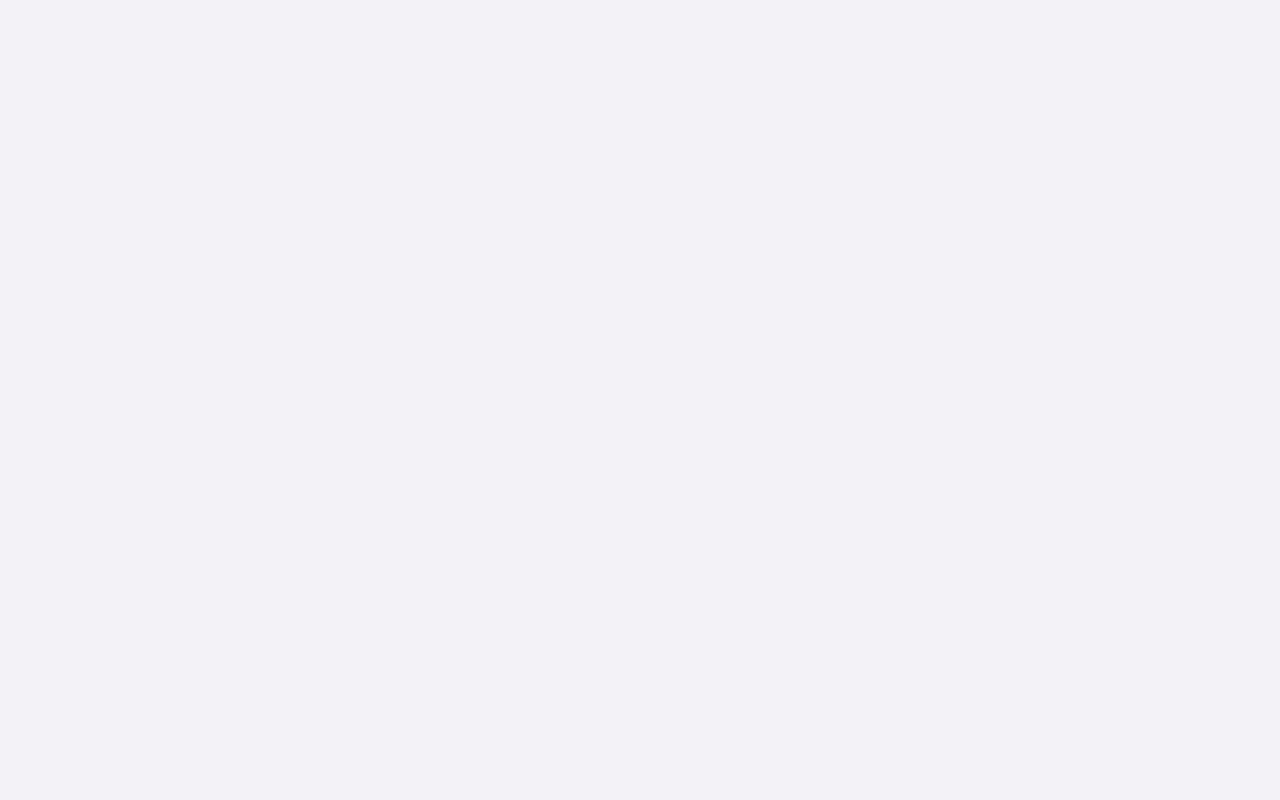
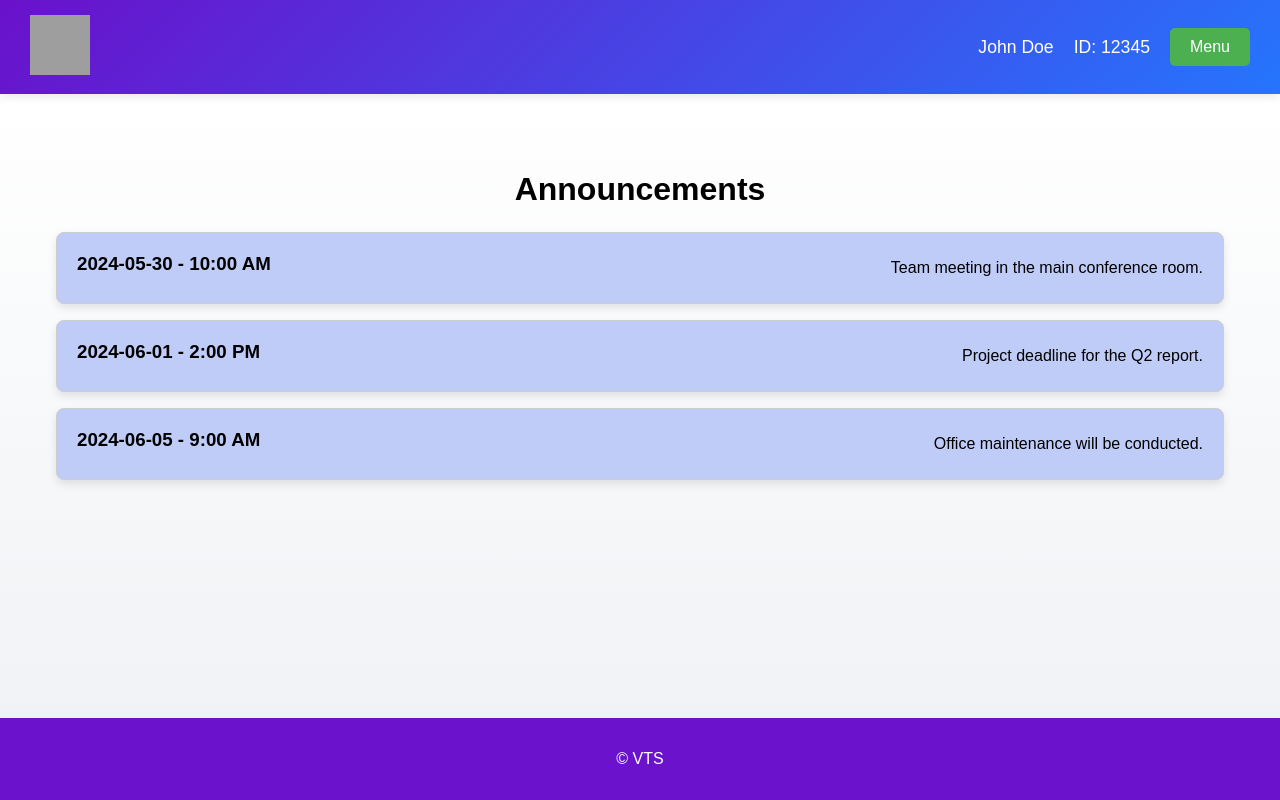
Before and after one commit to Mohan-Ganta/VTSEMP, a React (Vite) app: page /employee/announcements in a window 1280 px wide. Before the commit this address had no page. Built offline with nearby package versions, Linux system fonts and the light colour scheme; sample sign-in values are in the browser's storage; grey boxes are pictures that could not be loaded.

Commit message:
added logo update dulodufsdfdshf

```diff
--- a/src/App.jsx
+++ b/src/App.jsx
@@ -14,11 +14,13 @@ import Attendance from "./employee/attendance/Attendance";
 import Homepage from "./employee/homepage/Homepagee";
 import Leaves from "./employee/leaves/Leaves";
 import Task from "./employee/task/Task";
+import Announcements from "./employee/announcements/Announcements";
 
 // admin
 import AttendanceAd from "./admin/attendance/Attendancee";
 import HomepageAd from "./admin/homepage/Homepagee";
 import TaskAd from "./admin/task/Task";
+import AnnouncementsAd from "./admin/announcements/Announcements";
 
 function App() {
   const [token, setToken] = useState(localStorage.getItem("token"));
@@ -36,9 +38,10 @@ function App() {
         >
           <Route index element={<Navigate replace to="homepage" />} />
           <Route path="homepage" element={<Homepage />} />
-          <Route path="leaves" element={<Attendance />} />
+          <Route path="attendance" element={<Attendance />} />
           <Route path="task" element={<Task />} />
           <Route path="leave" element={<Leaves />} />
+          <Route path="announcements" element={<Announcements />} />
         </Route>
 
         <Route
@@ -46,8 +49,10 @@ function App() {
           element={token ? <EmpDashboard /> : <Navigate to="/login" />}
         >
           <Route index element={<Navigate replace to="homepage" />} />
+          <Route path="homepage" element={<Homepage />} />
           <Route path="attendance" element={<AttendanceAd />} />
           <Route path="homepage" element={<HomepageAd />} />
+          <Route path="announcements" element={<AnnouncementsAd />} />
           <Route path="task" element={<TaskAd />} />
         </Route>
       </Routes>
--- /dev/null
+++ b/src/admin/announcements/Announcements.css
@@ -0,0 +1,178 @@
+/* src/Announcement.css body {
+  margin: 0;
+  font-family: "Arial", sans-serif;
+  background: linear-gradient(135deg, #78a6eb 0%, #235dba 100%);
+  display: flex;
+  justify-content: center;
+  align-items: center;
+  min-height: 100vh;
+  background-image: url("path_to_your_background_image.jpg"); /* Replace with your background image path */
+/* background-size: cover;
+  background-position: center; */
+/* } */
+
+*/ .announcement-container {
+  width: 100%;
+  display: flex;
+  justify-content: center;
+  align-items: center;
+  height: 100%;
+  padding: 20px;
+  background: rgba(255, 255, 255, 0.8); /* Semi-transparent background */
+  margin: 0 auto;
+}
+
+.anc-ctn {
+  width: 100%;
+  height: 100vh;
+
+  /* display: flex; */
+  /* justify-content: center; */
+
+  /* align-items: center; */
+}
+
+.announcement-box {
+  max-width: 800px;
+  width: 100%;
+  background: #fff;
+  padding: 20px;
+  border-radius: 10px;
+  box-shadow: 0 0 20px rgba(0, 0, 0, 0.1);
+  animation: fadeIn 0.5s ease;
+}
+
+@keyframes fadeIn {
+  0% {
+    opacity: 0;
+    transform: translateY(-20px);
+  }
+  100% {
+    opacity: 1;
+    transform: translateY(0);
+  }
+}
+
+.announcement-heading {
+  text-align: center;
+  margin-bottom: 20px;
+  color: #333;
+  font-size: 24px;
+}
+
+.announcement-form {
+  display: flex;
+  align-items: center;
+  margin-bottom: 20px;
+}
+
+.announcement-input {
+  flex: 1;
+  padding: 10px;
+  margin-right: 10px;
+  border-radius: 4px;
+  border: 1px solid #ddd;
+  transition: border-color 0.3s;
+  font-size: 16px;
+}
+
+.announcement-input:focus {
+  border-color: #007bff;
+  outline: none;
+}
+
+.announcement-button {
+  padding: 10px 20px;
+  border: none;
+  border-radius: 4px;
+  background: linear-gradient(135deg, #6a11cb 0%, #2575fc 100%);
+  color: white;
+  cursor: pointer;
+  transition: background-color 0.3s, transform 0.3s;
+  font-size: 16px;
+}
+
+.announcement-button:hover {
+  background: linear-gradient(135deg, #2575fc 0%, #6a11cb 100%);
+  transform: translateY(-2px);
+}
+
+.announcement-list {
+  display: grid;
+  gap: 20px;
+}
+
+.announcement-card {
+  display: flex;
+  justify-content: space-between;
+  align-items: center;
+  background: #c0ccf8;
+  padding: 20px;
+  border-radius: 8px;
+  box-shadow: 0 4px 8px rgba(0, 0, 0, 0.1);
+  transition: transform 0.3s;
+}
+
+.announcement-card:hover {
+  transform: translateY(-5px);
+}
+
+.announcement-content {
+  flex: 1;
+}
+
+.announcement-content p {
+  margin: 0;
+  font-size: 16px;
+}
+
+.announcement-time {
+  color: #eeadad;
+  font-size: 10px; /* Adjusted font size for time and date */
+}
+
+.announcement-actions {
+  display: flex;
+  gap: 10px;
+}
+
+.edit-button,
+.delete-button {
+  padding: 6px 10px;
+  border: none;
+  border-radius: 4px;
+  cursor: pointer;
+  font-size: 14px;
+  transition: background-color 0.3s, color 0.3s;
+}
+
+.edit-button {
+  background: #007bff;
+  color: white;
+}
+
+.delete-button {
+  background: #dc3545;
+  color: white;
+}
+
+.edit-button:hover,
+.delete-button:hover {
+  opacity: 0.8;
+}
+
+@media (max-width: 600px) {
+  .announcement-form {
+    flex-direction: column;
+    align-items: stretch;
+  }
+
+  .announcement-input {
+    margin-right: 0;
+    margin-bottom: 10px;
+  }
+
+  .announcement-button {
+    width: 100%;
+  }
+}
--- /dev/null
+++ b/src/admin/announcements/Announcements.jsx
@@ -0,0 +1,99 @@
+// src/Announcement.js
+import React, { useState } from "react";
+import "./Announcements.css";
+
+const Announcement = () => {
+  const [announcement, setAnnouncement] = useState("");
+  const [announcements, setAnnouncements] = useState([]);
+
+  const handleAnnouncementChange = (e) => {
+    setAnnouncement(e.target.value);
+  };
+
+  const handleSubmit = (e) => {
+    e.preventDefault();
+    if (announcement.trim()) {
+      const newAnnouncement = {
+        id: Date.now(),
+        message: announcement,
+        dateTime: new Date().toLocaleString(),
+      };
+      setAnnouncements([...announcements, newAnnouncement]);
+      setAnnouncement("");
+    }
+  };
+
+  const handleEdit = (id, updatedMessage, updatedDateTime) => {
+    const updatedAnnouncements = announcements.map((ann) =>
+      ann.id === id
+        ? { ...ann, message: updatedMessage, dateTime: updatedDateTime }
+        : ann
+    );
+    setAnnouncements(updatedAnnouncements);
+  };
+
+  const handleDelete = (id) => {
+    const updatedAnnouncements = announcements.filter((ann) => ann.id !== id);
+    setAnnouncements(updatedAnnouncements);
+  };
+
+  return (
+    <div className="anc-ctn">
+      <div className="announcement-container">
+        <div className="announcement-box">
+          <h2 className="announcement-heading">Announcement Box</h2>
+          <form onSubmit={handleSubmit} className="announcement-form">
+            <input
+              type="text"
+              value={announcement}
+              onChange={handleAnnouncementChange}
+              placeholder="Enter announcement"
+              className="announcement-input"
+            />
+            <button type="submit" className="announcement-button">
+              Announce
+            </button>
+          </form>
+          {announcements.length > 0 && (
+            <div className="announcement-list">
+              {announcements.map((ann) => (
+                <div key={ann.id} className="announcement-card">
+                  <div className="announcement-content">
+                    <p>{ann.message}</p>
+                    <p className="announcement-time">{ann.dateTime}</p>
+                  </div>
+                  <div className="announcement-actions">
+                    <button
+                      onClick={() => {
+                        const updatedMessage = prompt(
+                          "Enter updated announcement",
+                          ann.message
+                        );
+                        const updatedDateTime = prompt(
+                          "Enter updated date and time",
+                          ann.dateTime
+                        );
+                        handleEdit(ann.id, updatedMessage, updatedDateTime);
+                      }}
+                      className="edit-button"
+                    >
+                      Edit
+                    </button>
+                    <button
+                      onClick={() => handleDelete(ann.id)}
+                      className="delete-button"
+                    >
+                      Delete
+                    </button>
+                  </div>
+                </div>
+              ))}
+            </div>
+          )}
+        </div>
+      </div>
+    </div>
+  );
+};
+
+export default Announcement;
--- a/src/admin/dashboard/EmpDashboard.css
+++ b/src/admin/dashboard/EmpDashboard.css
@@ -9,6 +9,11 @@ body {
   display: flex;
   flex-direction: column;
   height: 100vh;
+}
+
+.logo > img {
+  height: 30px;
+  width: 30px;
 }
 
 /* Header styling */
@@ -24,10 +29,9 @@ body {
   z-index: 1000;
 }
 
-.logo {
-  font-size: 1.8em;
-  font-weight: bold;
-  animation: logoFadeIn 2s ease-in-out;
+.logo > img {
+  height: 30px;
+  width: 30px;
 }
 
 @keyframes logoFadeIn {
--- /dev/null
+++ b/src/employee/announcements/Announcements.css
@@ -0,0 +1,27 @@
+/* src/pages/AnnouncementsPage.css */
+.announcements-page {
+  padding: 16px;
+}
+
+.announcements-page h1 {
+  text-align: center;
+  margin-bottom: 24px;
+}
+
+/* src/components/AnnouncementCard.css */
+.announcement-card {
+  border: 1px solid #ccc;
+  border-radius: 8px;
+  padding: 16px;
+  margin: 16px 0;
+  box-shadow: 0 2px 4px rgba(0, 0, 0, 0.1);
+  background-color: #fff;
+}
+
+.announcement-card h3 {
+  margin: 0 0 8px;
+}
+
+.announcement-card p {
+  margin: 0;
+}
--- /dev/null
+++ b/src/employee/announcements/Announcements.jsx
@@ -0,0 +1,50 @@
+// src/pages/AnnouncementsPage.js
+import React from "react";
+import "./Announcements.css";
+
+const announcements = [
+  {
+    date: "2024-05-30",
+    time: "10:00 AM",
+    message: "Team meeting in the main conference room.",
+  },
+  {
+    date: "2024-06-01",
+    time: "2:00 PM",
+    message: "Project deadline for the Q2 report.",
+  },
+  {
+    date: "2024-06-05",
+    time: "9:00 AM",
+    message: "Office maintenance will be conducted.",
+  },
+];
+
+const AnnouncementsPage = () => {
+  return (
+    <div className="announcements-page">
+      <h1>Announcements</h1>
+      {announcements.map((announcement, index) => (
+        <AnnouncementCard
+          key={index}
+          date={announcement.date}
+          time={announcement.time}
+          message={announcement.message}
+        />
+      ))}
+    </div>
+  );
+};
+
+const AnnouncementCard = ({ date, time, message }) => {
+  return (
+    <div className="announcement-card">
+      <h3>
+        {date} - {time}
+      </h3>
+      <p>{message}</p>
+    </div>
+  );
+};
+
+export default AnnouncementsPage;
--- a/src/employee/dashboard/EmpDashboard.css
+++ b/src/employee/dashboard/EmpDashboard.css
@@ -24,10 +24,9 @@ body {
   z-index: 1000;
 }
 
-.logo {
-  font-size: 1.8em;
-  font-weight: bold;
-  animation: logoFadeIn 2s ease-in-out;
+.logo > img {
+  height: 60px;
+  width: 60px;
 }
 
 @keyframes logoFadeIn {
--- a/src/employee/dashboard/EmpDashboard.jsx
+++ b/src/employee/dashboard/EmpDashboard.jsx
@@ -1,23 +1,40 @@
 import React from "react";
 import "./EmpDashboard.css";
-import { Outlet } from "react-router-dom";
+import { NavLink, Outlet } from "react-router-dom";
 
 function Empdashboard() {
   return (
     <div className="dashboard">
       <header className="dashboard-header">
-        <div className="logo">Logo</div>
+        <div className="logo">
+          <img src="./../../public/logo-icon.png" alt="Logo" />
+        </div>
         <div className="user-info">
           <span className="user-name">John Doe</span>
           <span className="user-id">ID: 12345</span>
           <div className="dropdown">
             <button className="dropbtn">Menu</button>
             <div className="dropdown-content">
-              <a href="#settings">Attendance</a>
-              <a href="#logout">Events</a>
-              <a href="#logout">Tasks</a>
-              <a href="#logout">Announcements</a>
-              <a href="#profile">Profile</a>
+              <a href="#">
+                <NavLink to="homepage">Homepage</NavLink>
+              </a>
+              <a href="#">
+                <NavLink to="task">Tasks</NavLink>
+              </a>
+
+              <a href="#">
+                <NavLink to="attendance">Attendance</NavLink>
+              </a>
+
+              <a href="#">
+                <NavLink to="announcements">Announcements</NavLink>
+              </a>
+              <a href="#">
+                <NavLink to="leave">Leave</NavLink>
+              </a>
+              <a href="#">
+                <NavLink to="profile">profile</NavLink>
+              </a>
             </div>
           </div>
         </div>
--- a/src/employee/homepage/Homepagee.jsx
+++ b/src/employee/homepage/Homepagee.jsx
@@ -1,27 +1,47 @@
+// src/components/Homepagee.js
+import React from "react";
 import "./Homepage.css";
+
 function Homepagee() {
+  const data = {
+    welcomeMessage: "Hello, John!",
+    cards: [
+      {
+        title: "Events",
+        content: "Upcoming company events and meetings",
+        details: "Next event: Company Picnic on July 10th at 12 PM",
+      },
+      {
+        title: "Tasks",
+        content: "Current tasks and to-dos",
+        details: "Complete the Q2 financial report by June 30th",
+      },
+      {
+        title: "Announcements",
+        content: "Latest company announcements",
+        details: "New office opening in downtown next month",
+      },
+      {
+        title: "Attendance",
+        content: "Attendance records and status",
+        details: "You have 2 days of leave remaining for this year",
+      },
+    ],
+  };
+
   return (
     <div className="main--container">
       <section className="welcome-message">
-        <h1>Hello, John!</h1>
+        <h1>{data.welcomeMessage}</h1>
       </section>
       <section className="cards-container">
-        <div className="card">
-          <h2>Events</h2>
-          <p>Upcoming company events and meetings</p>
-        </div>
-        <div className="card">
-          <h2>Tasks</h2>
-          <p>Current tasks and to-dos</p>
-        </div>
-        <div className="card">
-          <h2>Announcements</h2>
-          <p>Latest company announcements</p>
-        </div>
-        <div className="card">
-          <h2>Attendance</h2>
-          <p>Attendance records and status</p>
-        </div>
+        {data.cards.map((card, index) => (
+          <div className="card" key={index}>
+            <h2>{card.title}</h2>
+            <p>{card.content}</p>
+            <p className="details">{card.details}</p>
+          </div>
+        ))}
       </section>
     </div>
   );
```
Also changed, not shown: src/admin/dashboard/EmpDashboard.jsx (+23 -6 lines).
